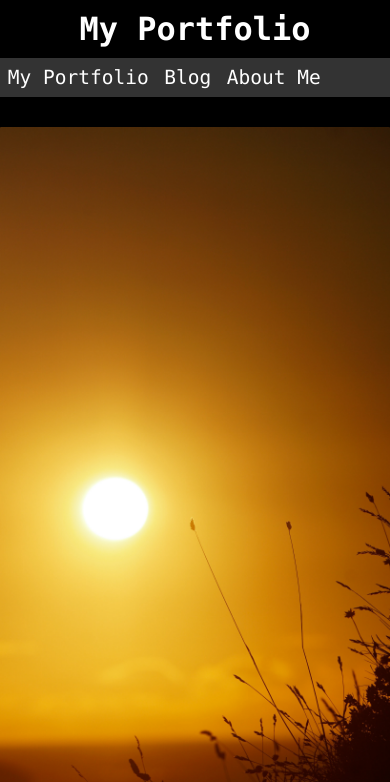
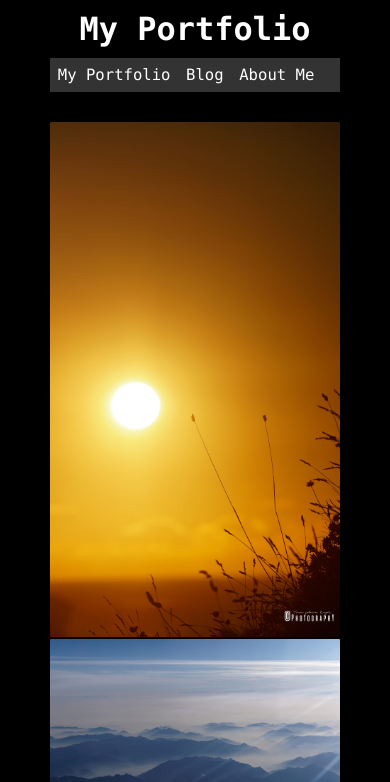
Before and after one commit to EngelT/Portfolio, a plain HTML site: page index.html in a window 390 px wide. Shown: the top 782 px of the page. Drawn offline with Linux system fonts and the light colour scheme.

Commit message:
margin,responsive

```diff
--- a/style.css
+++ b/style.css
@@ -106,11 +106,13 @@ h1 {
         width: 100%;
     }
     .navBar li a {
-        font-size: 5vw;
+        font-size: 4vw;
         padding: 2vw;
     }
     body {
         margin: 0;
+        margin-left: 50px;
+        margin-right: 50px;
 
     }
 
```
